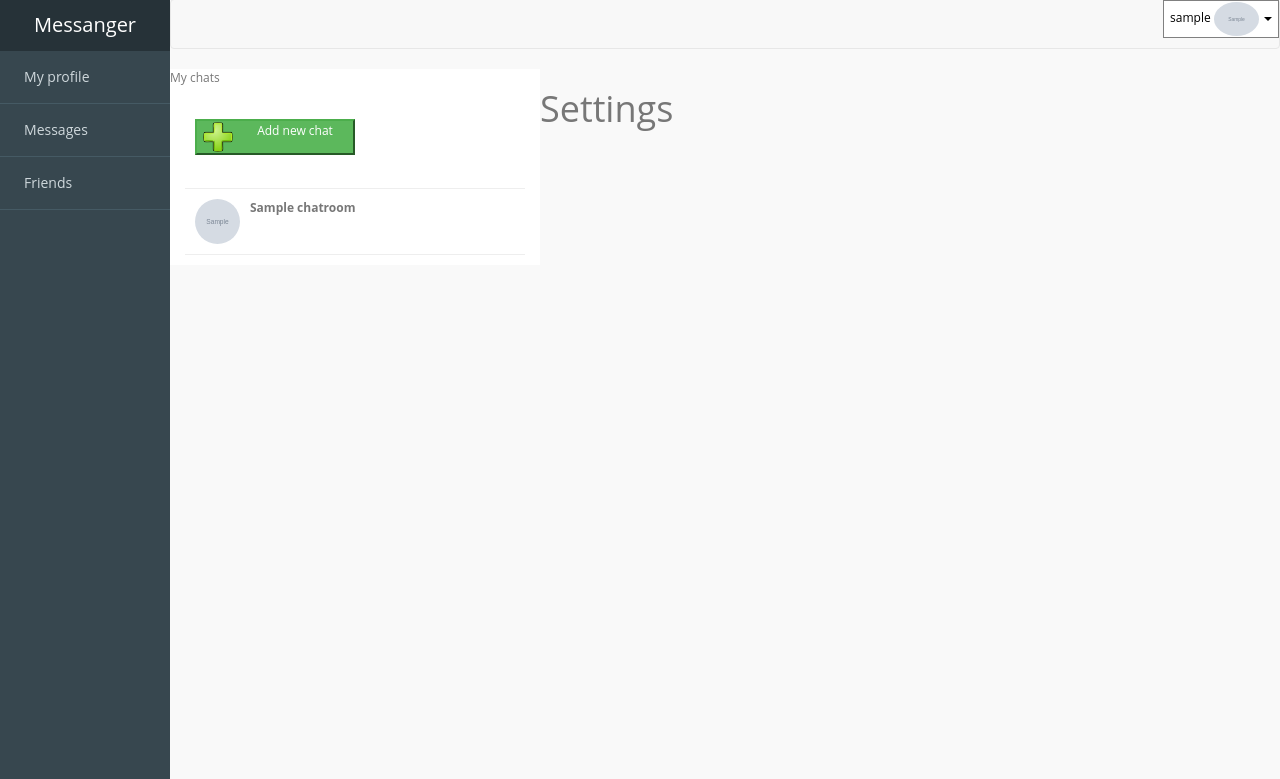
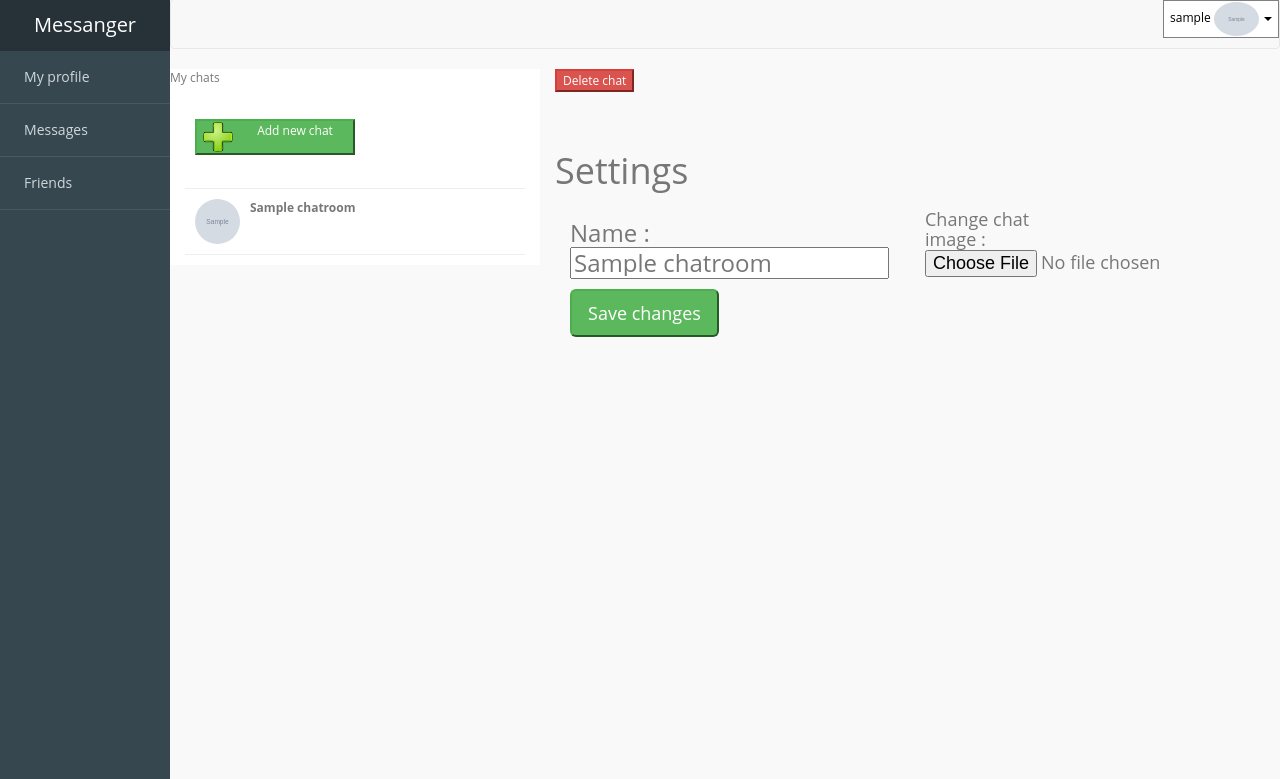
Before and after one commit to VanionVina/django-messanger, a Django app: page /ttt/room-settings/1/ in a window 1280 px wide. Shown: the part 21-800 px from the top of the page. Run offline with Django 3.2, Linux system fonts and the light colour scheme; a user stored in the database is signed in; tables that the repository leaves empty hold one stand-in row (values such as "Sample post"); grey boxes marked "Sample" are stand-in pictures; some libraries are stand-ins or nearby versions.

Commit message:
Add some chat settings

```diff
--- a/messanger/forms.py
+++ b/messanger/forms.py
@@ -3,7 +3,7 @@ from django.shortcuts import HttpResponseRedirect
 from django.urls import reverse
 from django import forms
 
-from messanger.models import Consumer
+from messanger.models import Consumer, ChatRoom
 
 
 class ConsumerUpdateProfile(forms.ModelForm):
@@ -53,3 +53,10 @@ class ConsumerUpdateProfile(forms.ModelForm):
 
 class ConsumerChangeAvatar(forms.Form):
     avatar = forms.ImageField()
+
+
+class ChatRoomSettingsForm(forms.ModelForm):
+
+    class Meta:
+        model = ChatRoom
+        exclude = ['users', ]
--- a/messanger/templates/chat_room_settings.html
+++ b/messanger/templates/chat_room_settings.html
@@ -1,10 +1,46 @@
 {% extends 'base.html' %}
 {% block content %}
+{% load crispy_forms_tags %}
 {% load static %}
 
 <link rel='stylesheet' href="{% static 'css/chat_room.css' %}">
 {% include 'user_chats.html' %}
 
-<h1>Settings</h1>
+  <div class="col-md-3">
+    <button id="button-sure" onclick="show_sure()" class="button btn-danger">Delete chat</button>
+    <div style="visibility: hidden" id="are-you-sure">
+        <p style="font-size: 20px;">
+          Are you sure?   <a style="color: red;" href="{% url 'messanger:delete_chat_room' this_chat.id %}">yes</a>
+        </p>
+    </div>
+  </div>
+  <br>
 
+
+
+  <div class="col-md-8">
+  <h1>Settings</h1>
+      <div class="col-md-6">
+      <form method="POST" action="">
+        {% csrf_token %}
+        <h3>{{settings.name.label}} : {{settings.name}}</h3>
+        <button class="button btn-success btn-lg" type="submit">Save changes</button>
+      </form>
+      </div>
+      <div class="col-md-3">
+        <h4>Change chat image : {{settings.image}}</h4>
+      </div>
+  </div>
+
+<script>
+  document.getElementById('id_name').value = "{{this_chat.name}}";
+  var are_you = document.getElementById('are-you-sure')
+  document.getElementById('button-sure').onclick = function() {
+    if (are_you.style.visibility == 'hidden') {
+        are_you.style.visibility  = 'visible';
+    } else {
+        are_you.style.visibility  = 'hidden';
+    }
+  }
+</script>
 {% endblock %}
--- a/messanger/templates/user_chats.html
+++ b/messanger/templates/user_chats.html
@@ -48,3 +48,15 @@
 				{% endfor %}
             </ul>
 		</div>
+
+<script>
+	document.getElementById('NewChatForm').onclick = function() {
+		var butt = document.getElementById("AddNewChatName").style;
+		if (butt.visibility == 'hidden') {
+			butt.visibility = 'visible';
+			document.getElementById("NewChatForm").style.visibility = 'hidden';
+		} else {
+			butt.visibility = 'hidden';
+		}
+	}
+</script>
--- a/messanger/views.py
+++ b/messanger/views.py
@@ -3,9 +3,9 @@ from django.urls import reverse
 from django.views.generic import View
 from django.contrib.auth.models import User
 
-from messanger.forms import ConsumerUpdateProfile, ConsumerChangeAvatar
+from messanger.forms import ConsumerUpdateProfile, ConsumerChangeAvatar, ChatRoomSettingsForm
 from messanger.logic.user_change import change_user_avatar
-from messanger.logic.chat_logic import get_user_chats, create_chate_room_message, create_new_chat_room
+from messanger.logic.chat_logic import get_user_chats, create_chate_room_message, create_new_chat_room, save_chat_settings
 from messanger.models import Consumer, ChatRoom, Message
 from .mixins import FriendsListMixin
 
@@ -98,10 +98,21 @@ class CreateNewChat(View):
 class ChatRoomSettings(View):
     def get(self, request, room_id):
         user_chats = ChatRoom.objects.filter(users=request.user)
+        this_chat = get_object_or_404(ChatRoom, id=room_id)
+        settings = ChatRoomSettingsForm
         context = {
             'user_chats': user_chats,
+            'this_chat': this_chat,
+            'settings': settings,
         }
         return render(request, 'chat_room_settings.html', context)
+
+    def post(self, request, room_id):
+        form = ChatRoomSettingsForm(request.POST)
+        if form.is_valid():
+            save_chat_settings(form, room_id)
+            return HttpResponseRedirect(reverse('messanger:chat_room'))
+        return render(request, 'chat_room_settings.html', context={'settings': form})
 
 
 def delete_chat_room(request, room_id):
```
Also changed, not shown: messanger/logic/chat_logic.py (+8 -0 lines), messanger/templates/chat_room.html (+0 -12 lines).
